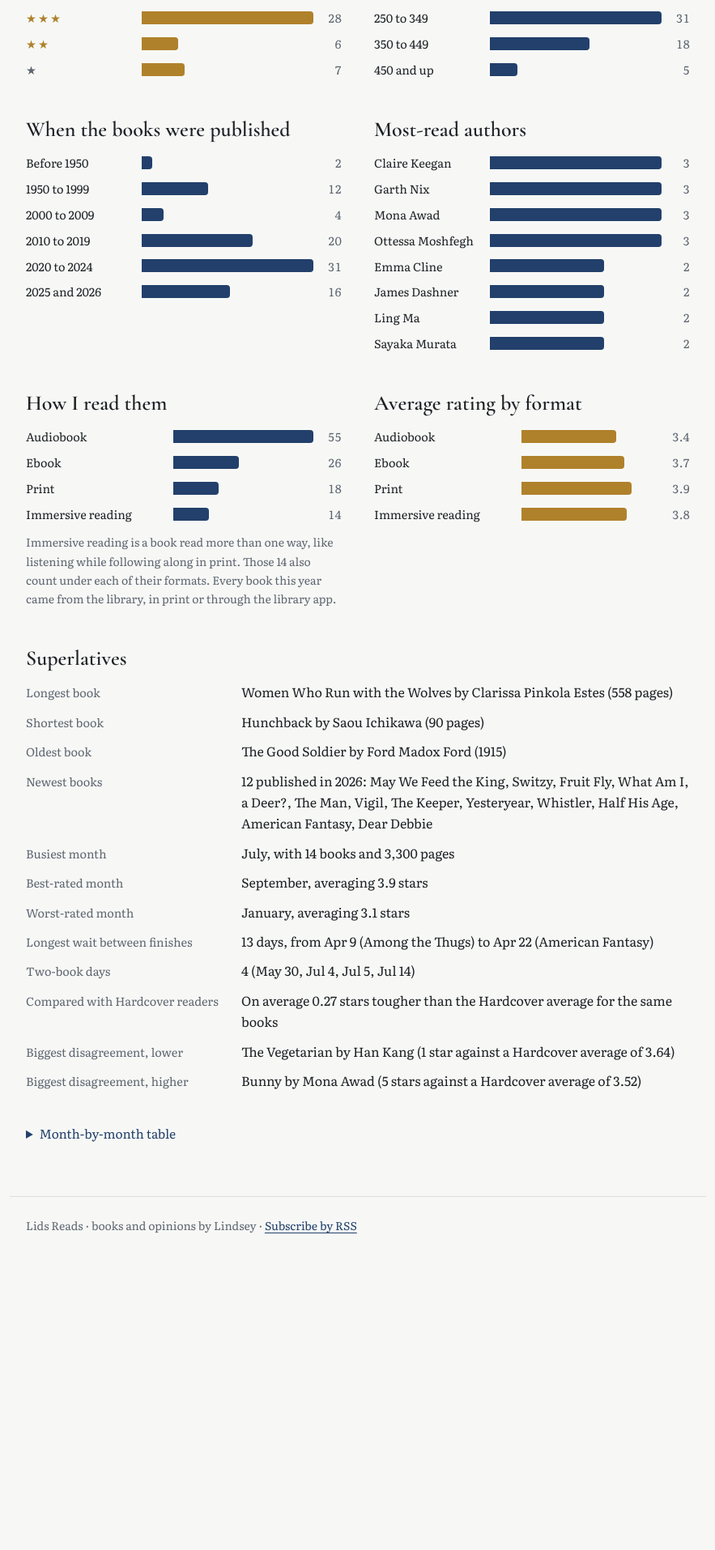
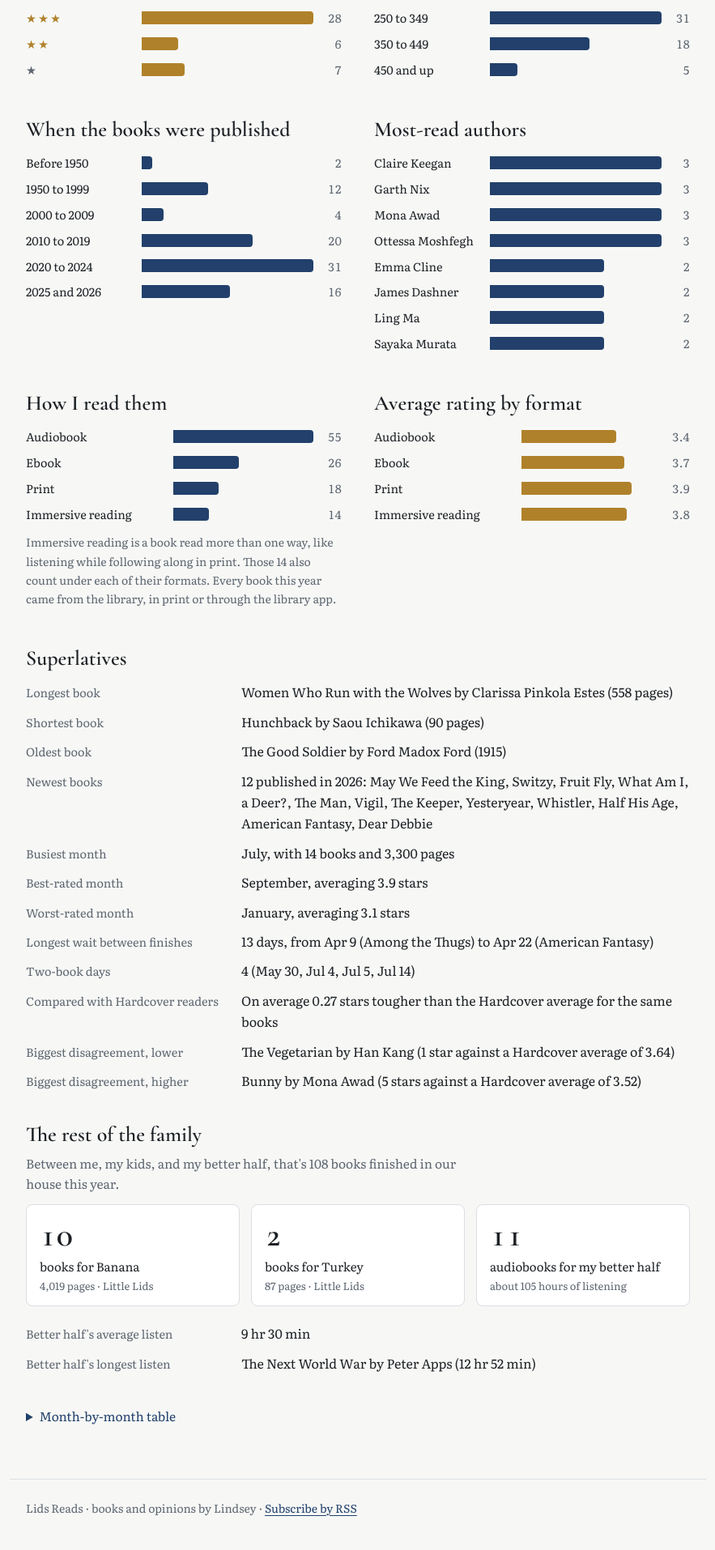
Before and after one commit to itslids/lids-reads, a Jekyll site: the page built from stats.html, in a window 1280 px wide. Shown: the part 1486-3400 px from the top of the page at 81% size, without its empty margins (198-1081 px from the left). Built offline with Jekyll 4.4.1, drawn with Linux system fonts in a browser that asks for light colours; before the commit the page ends 3051 px from its top, so only the background shows below that.

Commit message:
Stats: add a 'The rest of the family' section from Little Lids and Better Half data
Co-Authored-By: Claude Opus 5.5 <noreply@anthropic.com>
Claude-Session: https://claude.ai/code/session_01Jvv5Wv1m9o3wYuHhb5v5Zg

```diff
--- a/assets/style.css
+++ b/assets/style.css
@@ -213,3 +213,8 @@ nav a:hover, nav a:focus-visible { color: var(--accent); text-decoration: underl
 .half-shelf { margin-bottom: 30px; }
 .half-meta { display: block; margin: 4px 0 0; font-size: 14px; color: var(--muted); }
 .card-body .half-meta { margin: 6px 0 8px; }
+.tile-link { color: inherit; text-decoration: none; transition: border-color .15s, box-shadow .15s; }
+.tile-link:hover, .tile-link:focus-visible { border-color: var(--accent); box-shadow: 0 4px 18px var(--shadow); outline: none; }
+.tile-link:hover .tile-label, .tile-link:focus-visible .tile-label { color: var(--accent); }
+.family .tiles { margin-bottom: 20px; }
+@media (max-width: 560px) { .family .tiles .tile:last-child:nth-child(odd) { grid-column: 1 / -1; } }
--- a/stats.html
+++ b/stats.html
@@ -68,6 +68,13 @@ permalink: /stats/
   <dl class="facts" id="facts"></dl>
 </section>
 
+<section class="stat-block family">
+  <h2 class="section-h">The rest of the family</h2>
+  <p class="stat-note" id="family-note"></p>
+  <div class="tiles" id="family-tiles"></div>
+  <dl class="facts" id="family-facts"></dl>
+</section>
+
 <section class="stat-block">
   <details class="table-view">
     <summary>Month-by-month table</summary>
@@ -87,6 +94,8 @@ permalink: /stats/
   var YEAR = {{ site.data.read.year | default: 2026 }};
   var UPDATED = "{{ site.data.reading.updated }}";
   var FORMATS = { {% for rv in site.reviews %}{% if rv.format and rv.goodreads_id %}"{{ rv.goodreads_id }}": {{ rv.format | jsonify }},{% endif %}{% endfor %} };
+  var KIDS = {{ site.data.little_read.kids | default: "" | jsonify }};
+  var HALF = {{ site.data.better_half | default: "" | jsonify }};
   var MONTHS = ["Jan","Feb","Mar","Apr","May","Jun","Jul","Aug","Sep","Oct","Nov","Dec"];
   var FULL = ["January","February","March","April","May","June","July","August","September","October","November","December"];
   var DAY = 86400000;
@@ -310,6 +319,41 @@ permalink: /stats/
     fact("Biggest disagreement, higher", book(s[s.length - 1], plural(s[s.length - 1].rating, "star") + " against a Hardcover average of " + s[s.length - 1].avg_rating.toFixed(2)));
   }
 
+  /* the rest of the family: the Little Lids and Better Half pages */
+  (function () {
+    var kids = (KIDS || []).map(function (k) {
+      var done = (k.books || []).filter(function (b) { return b.date && +b.date.slice(0, 4) === YEAR; });
+      return { name: k.name, slug: k.slug, n: done.length, pages: done.reduce(function (s, b) { return s + (b.pages || 0); }, 0) };
+    });
+    var half = (HALF && HALF.books || []).filter(function (b) { return b.date && +b.date.slice(0, 4) === YEAR; });
+    var mins = half.filter(function (b) { return b.minutes > 0; });
+    var hours = Math.round(mins.reduce(function (s, b) { return s + b.minutes; }, 0) / 60);
+    var kidTotal = kids.reduce(function (s, k) { return s + k.n; }, 0);
+    if (!kids.length && !half.length) { document.querySelector(".family").hidden = true; return; }
+    var base = "{{ site.baseurl }}";
+    document.getElementById("family-note").textContent = "Between me, my kids, and my better half, that's " +
+      plural(n + kidTotal + half.length, "book") + " finished in our house this year.";
+    var ft = document.getElementById("family-tiles");
+    function tile(num, label, sub, href) {
+      var d = el("a", "tile tile-link"); d.href = href;
+      d.appendChild(el("span", "tile-num", num)); d.appendChild(el("span", "tile-label", label)); d.appendChild(el("span", "tile-sub", sub)); ft.appendChild(d);
+    }
+    kids.forEach(function (k) {
+      tile(fmt(k.n), (k.n === 1 ? "book" : "books") + " for " + k.name, fmt(k.pages) + " pages · Little Lids", base + "/little/#" + k.slug);
+    });
+    if (half.length) tile(fmt(half.length), (half.length === 1 ? "audiobook" : "audiobooks") + " for my better half",
+      "about " + fmt(hours) + " hours of listening", base + "/better-half/");
+    var ff = document.getElementById("family-facts");
+    function fact(k, v) { ff.appendChild(el("dt", null, k)); ff.appendChild(el("dd", null, v)); }
+    function hm(m) { var h = Math.floor(m / 60), r = m % 60; return h + " hr" + (r ? " " + r + " min" : ""); }
+    if (mins.length) {
+      var avg = Math.round(mins.reduce(function (s, b) { return s + b.minutes; }, 0) / mins.length);
+      var longest = mins.slice().sort(function (a, b) { return b.minutes - a.minutes; })[0];
+      fact("Better half's average listen", hm(avg));
+      fact("Better half's longest listen", longest.title + " by " + longest.author + " (" + hm(longest.minutes) + ")");
+    }
+  })();
+
   /* table view */
   var tb = document.querySelector("#month-table tbody");
   live.forEach(function (s) {
```
